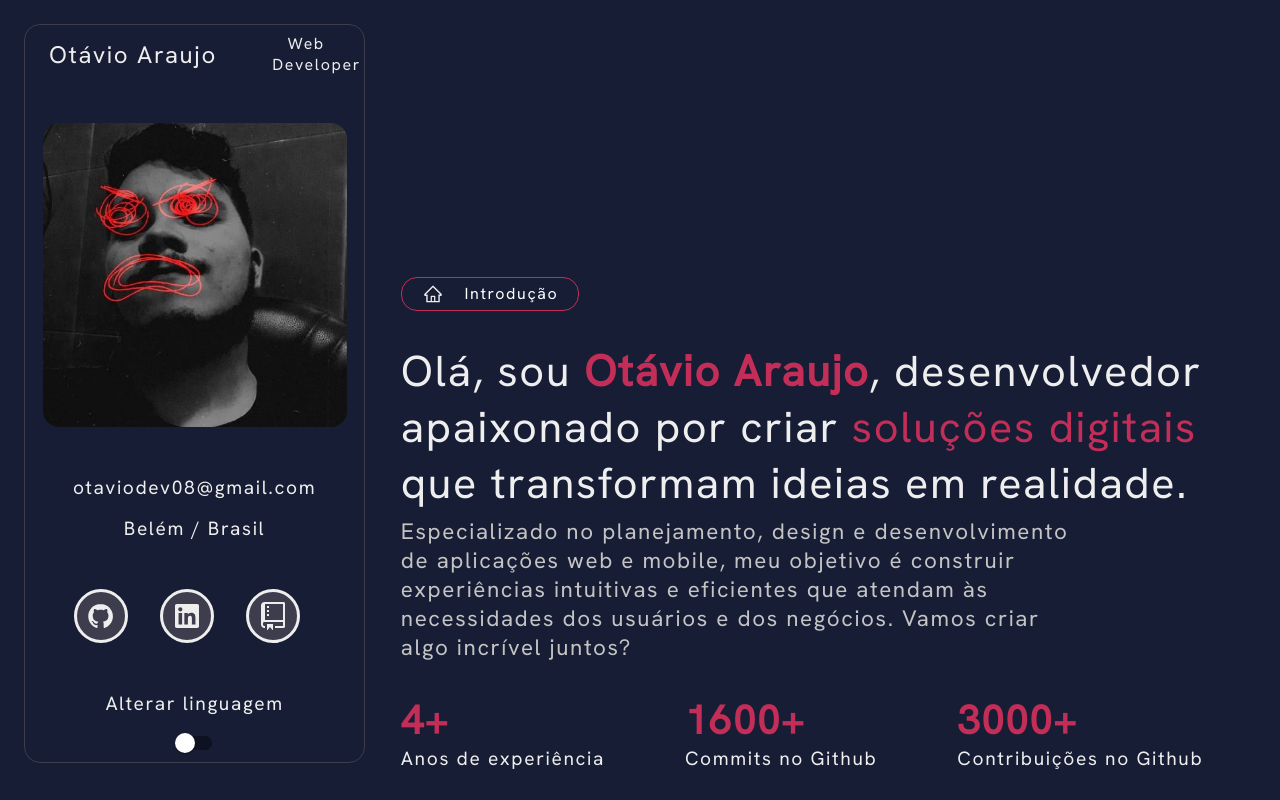
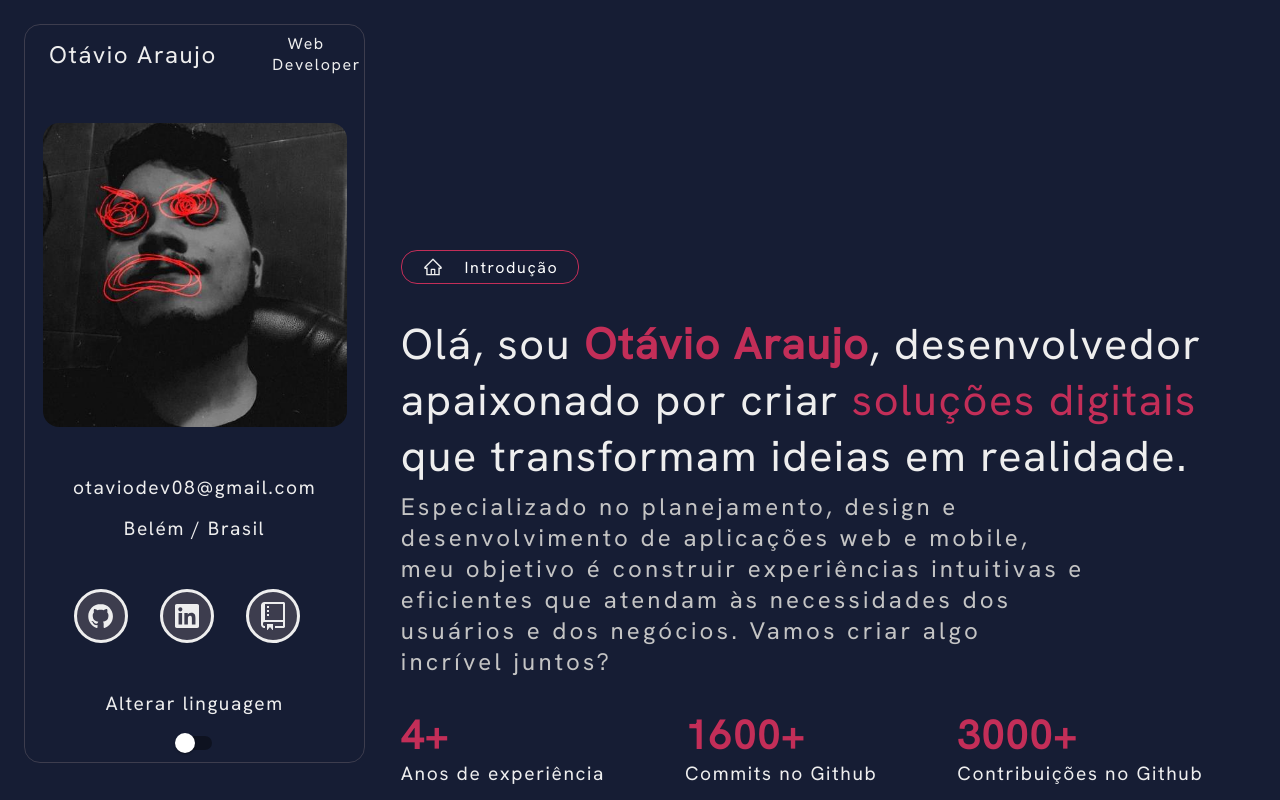
Before and after one commit to otavioaraujo08/portfolio-, a React (Vite) app: page / in a window 1280 px wide. Shown: the top 800 px of the page. Built offline with nearby package versions, Linux system fonts and the light colour scheme.

Commit message:
feat: increase font size and adjust letter spacing for subtitle text

```diff
--- a/src/components/SubtitlePage/index.jsx
+++ b/src/components/SubtitlePage/index.jsx
@@ -2,11 +2,12 @@ import { styled } from 'styled-components';
 
 export const ApresentationSubText = styled.h2`
   width: 78%;
-  font-size: 1.4rem;
+  font-size: 1.5rem;
   font-weight: 400;
   letter-spacing: 0.1rem;
   font-family: 'Hanken Grotesk', sans-serif;
   color: #c4c4c4;
+  letter-spacing: 0.2rem;
 
   @media (max-width: 1200px) {
     font-size: 1rem;
```
